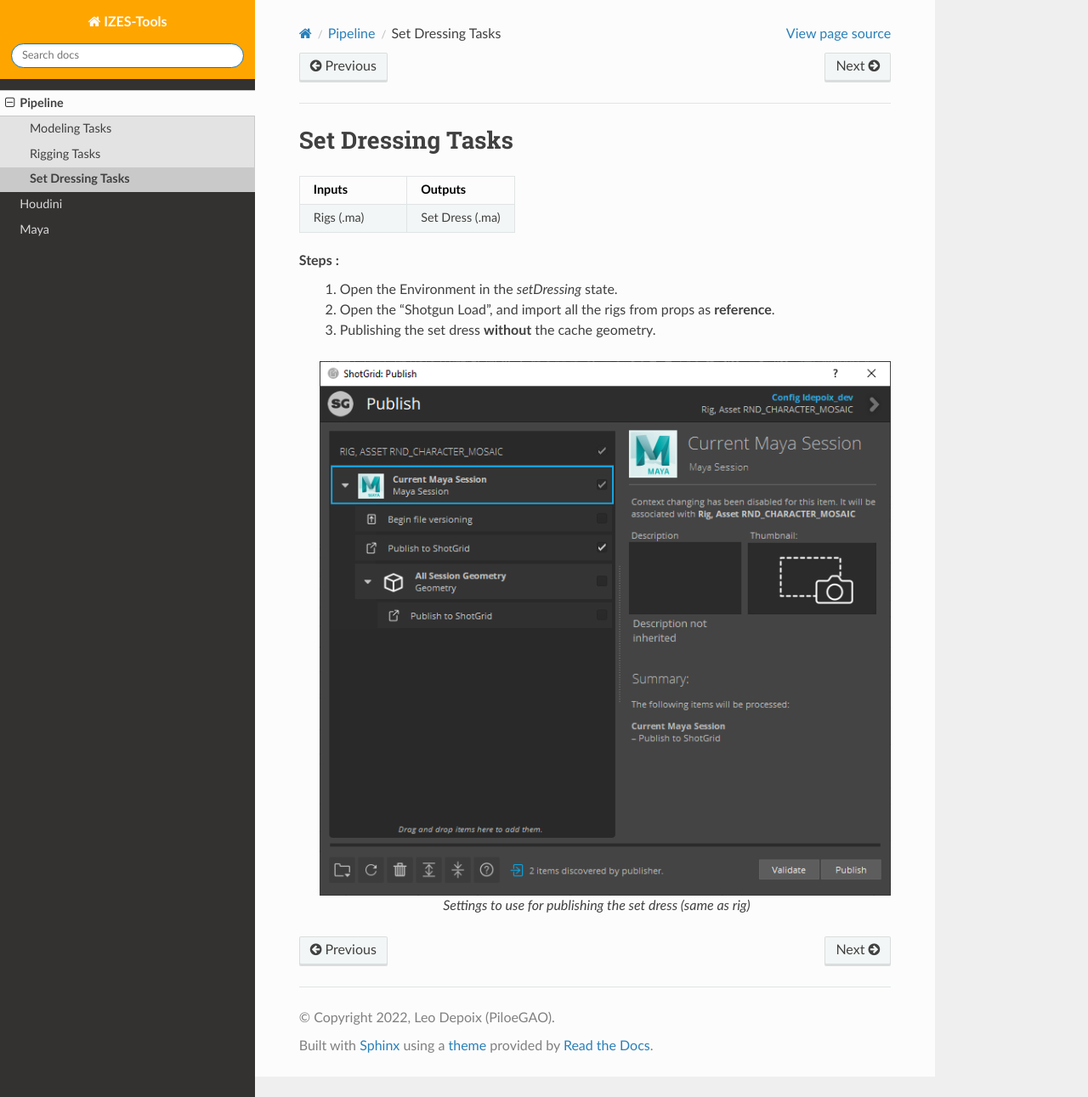
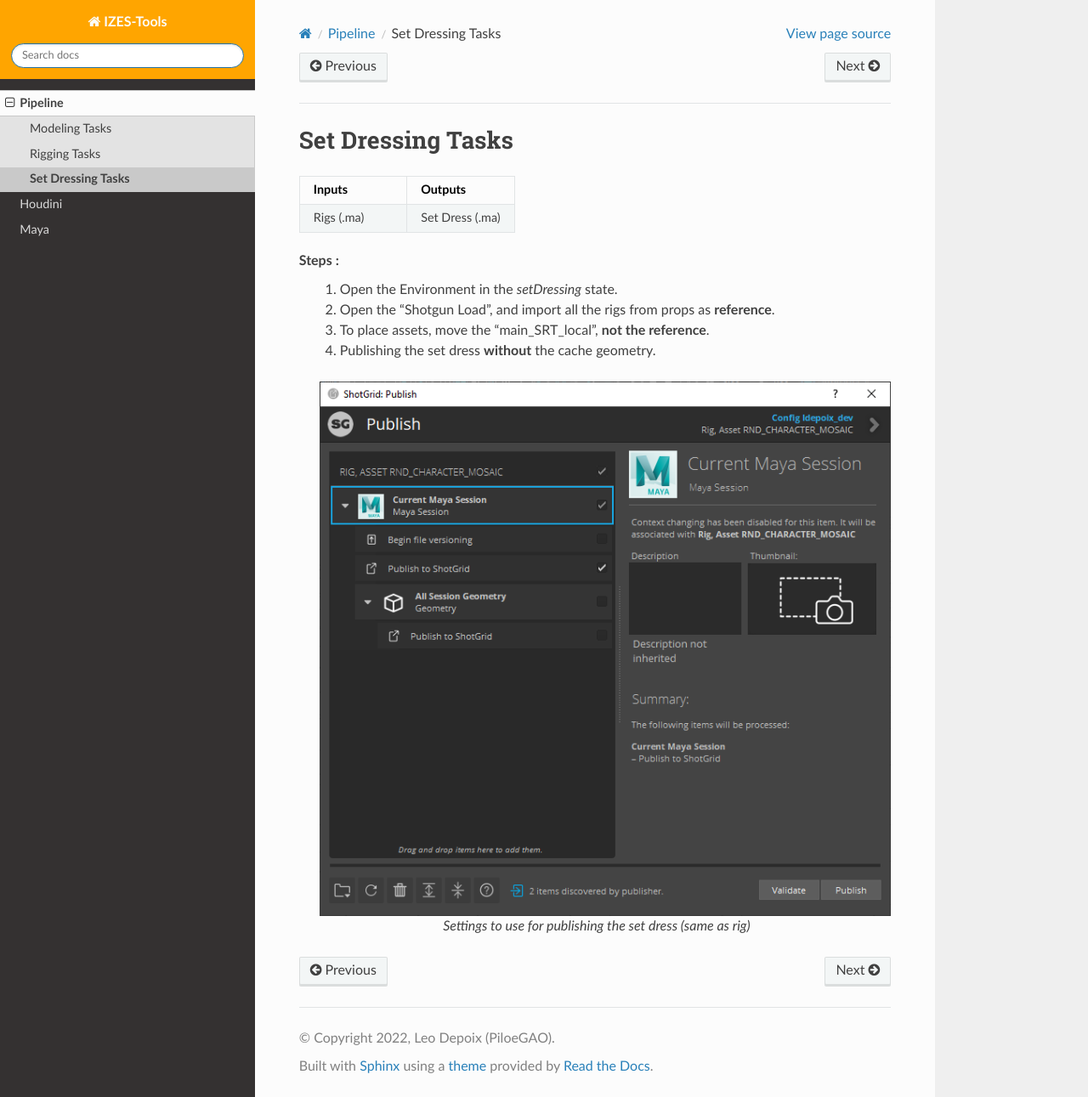
Before and after one commit to PiloeGAO/IZES-tools, a Sphinx documentation site: the page built from documentation/source/pipeline/setdressing.rst, in a window 1280 px wide and 1291 px high. Shown: the whole window at 85% size. Built offline with Sphinx 7.4.7 and the Read the Docs theme 2.0.0, drawn with Linux system fonts in a browser that asks for light colours.

Commit message:
ADD: Documentation: Add step for the setdressing

```diff
--- a/documentation/source/pipeline/setdressing.rst
+++ b/documentation/source/pipeline/setdressing.rst
@@ -19,7 +19,9 @@
 
    2. Open the "Shotgun Load", and import all the rigs from props as **reference**.
 
-   3. Publishing the set dress **without** the cache geometry.
+   3. To place assets, move the "main_SRT_local", **not the reference**.
+
+   4. Publishing the set dress **without** the cache geometry.
 
    .. figure:: /images/pipeline_rigging_props_step0030.png
       :align: center
```
